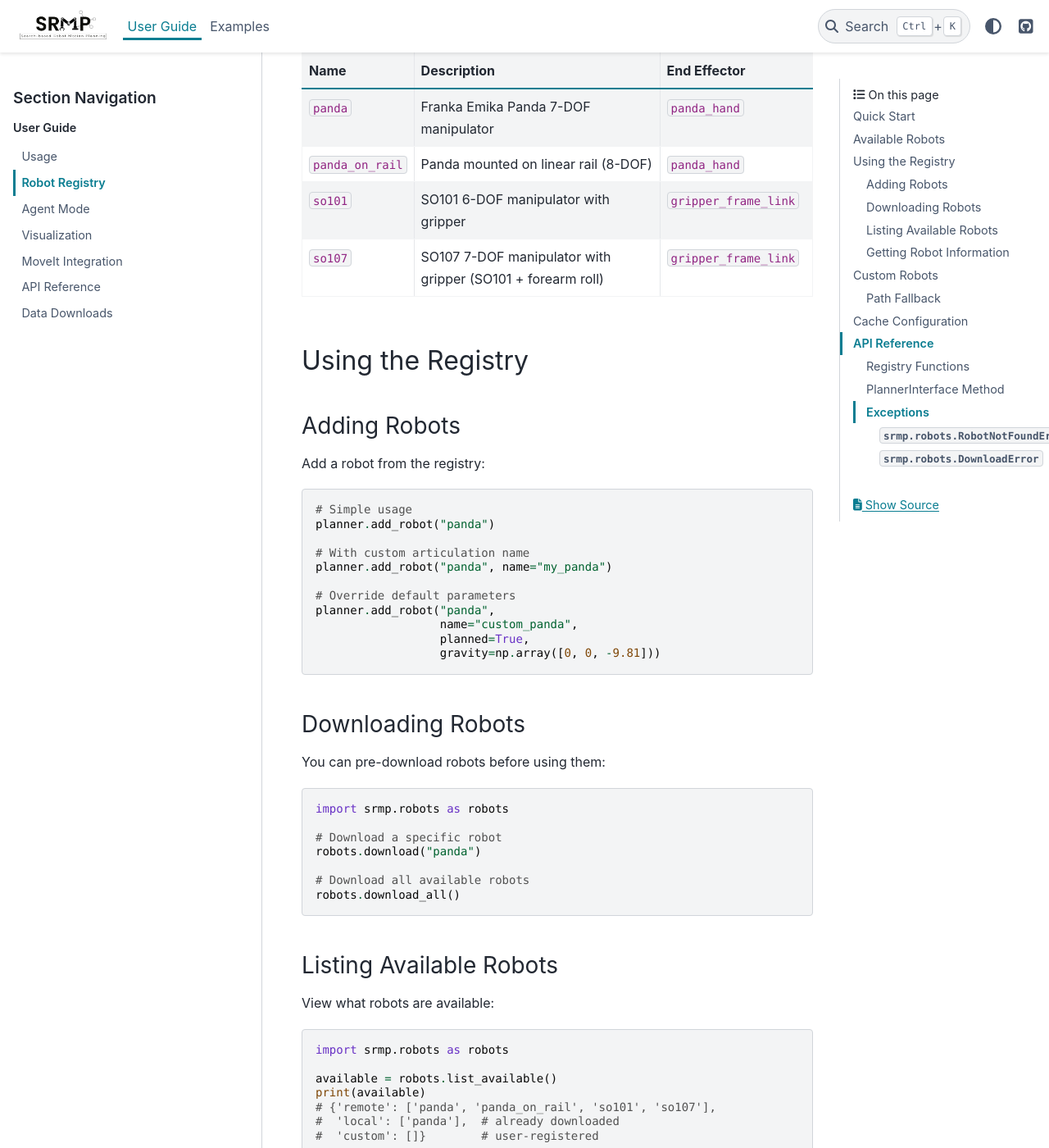
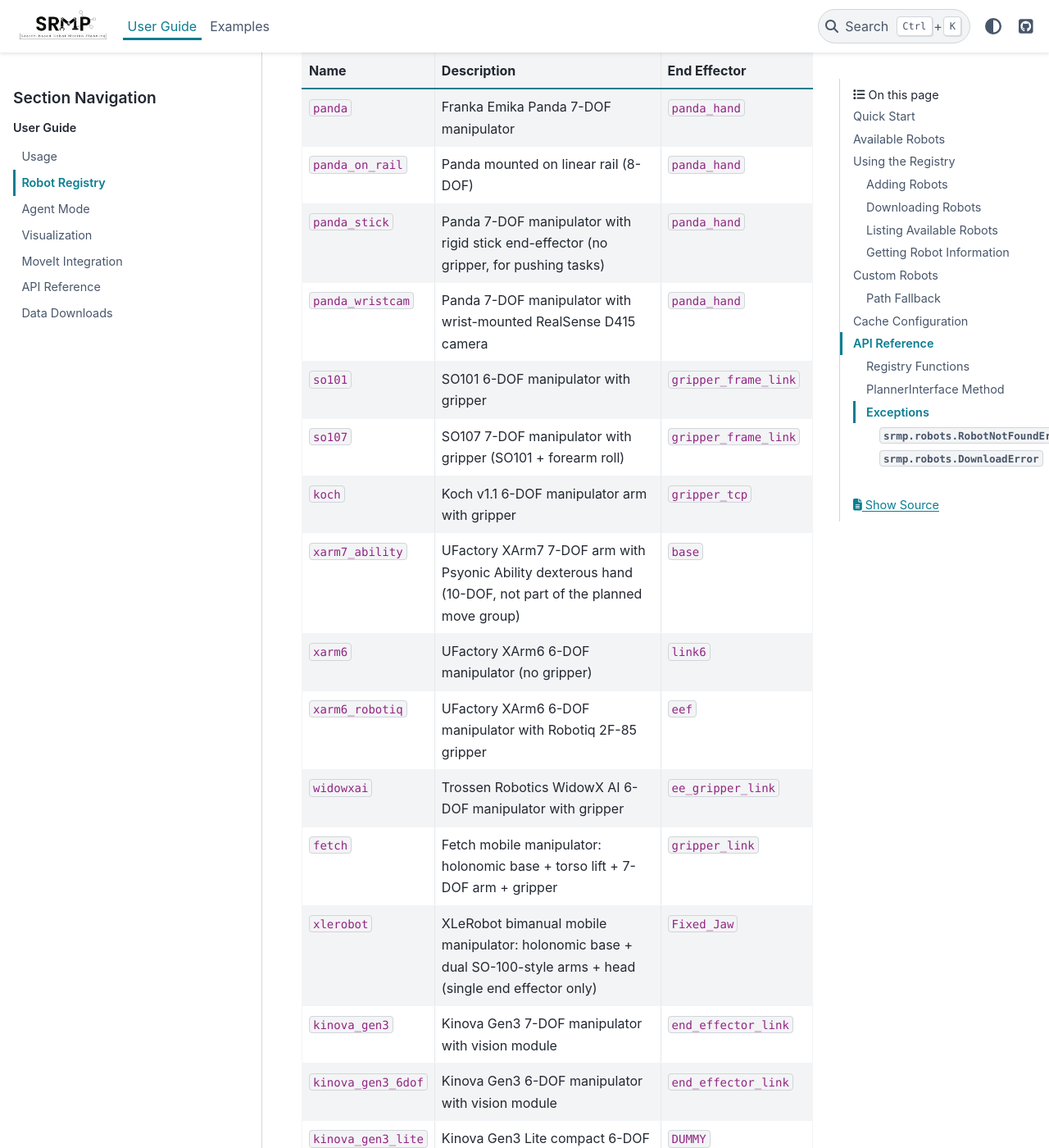
Before and after one commit to imishani/srmp-docs, a Sphinx documentation site: the page built from docs/source/user_guide/robot_registry.rst, in a window 1280 px wide and 1400 px high, scrolled down 691 px. Shown: the whole window at 82% size. Built offline with Sphinx 7.4.7 and the PyData theme 0.15.4, drawn with Linux system fonts in a browser that asks for light colours; some of the changed text lies outside the part shown.

Commit message:
more robots

```diff
--- a/docs/source/user_guide/robot_registry.rst
+++ b/docs/source/user_guide/robot_registry.rst
@@ -37,12 +37,48 @@
    * - ``panda_on_rail``
      - Panda mounted on linear rail (8-DOF)
      - ``panda_hand``
+   * - ``panda_stick``
+     - Panda 7-DOF manipulator with rigid stick end-effector (no gripper, for pushing tasks)
+     - ``panda_hand``
+   * - ``panda_wristcam``
+     - Panda 7-DOF manipulator with wrist-mounted RealSense D415 camera
+     - ``panda_hand``
    * - ``so101``
      - SO101 6-DOF manipulator with gripper
      - ``gripper_frame_link``
    * - ``so107``
      - SO107 7-DOF manipulator with gripper (SO101 + forearm roll)
      - ``gripper_frame_link``
+   * - ``koch``
+     - Koch v1.1 6-DOF manipulator arm with gripper
+     - ``gripper_tcp``
+   * - ``xarm7_ability``
+     - UFactory XArm7 7-DOF arm with Psyonic Ability dexterous hand (10-DOF, not part of the planned move group)
+     - ``base``
+   * - ``xarm6``
+     - UFactory XArm6 6-DOF manipulator (no gripper)
+     - ``link6``
+   * - ``xarm6_robotiq``
+     - UFactory XArm6 6-DOF manipulator with Robotiq 2F-85 gripper
+     - ``eef``
+   * - ``widowxai``
+     - Trossen Robotics WidowX AI 6-DOF manipulator with gripper
+     - ``ee_gripper_link``
+   * - ``fetch``
+     - Fetch mobile manipulator: holonomic base + torso lift + 7-DOF arm + gripper
+     - ``gripper_link``
+   * - ``xlerobot``
+     - XLeRobot bimanual mobile manipulator: holonomic base + dual SO-100-style arms + head (single end effector only)
+     - ``Fixed_Jaw``
+   * - ``kinova_gen3``
+     - Kinova Gen3 7-DOF manipulator with vision module
+     - ``end_effector_link``
+   * - ``kinova_gen3_6dof``
+     - Kinova Gen3 6-DOF manipulator with vision module
+     - ``end_effector_link``
+   * - ``kinova_gen3_lite``
+     - Kinova Gen3 Lite compact 6-DOF manipulator
+     - ``DUMMY``
 
 Using the Registry
 ------------------
@@ -92,7 +128,9 @@
 
    available = robots.list_available()
    print(available)
-   # {'remote': ['panda', 'panda_on_rail', 'so101', 'so107'],
+   # {'remote': ['panda', 'panda_on_rail', 'panda_stick', 'panda_wristcam', 'so101', 'so107',
+   #             'koch', 'xarm7_ability', 'xarm6', 'xarm6_robotiq', 'widowxai', 'fetch', 'xlerobot',
+   #             'kinova_gen3', 'kinova_gen3_6dof', 'kinova_gen3_lite'],
    #  'local': ['panda'],  # already downloaded
    #  'custom': []}        # user-registered
 
```
Also changed, not shown: docs/source/user_guide/data_downloads.rst (+12 -0 lines), docs/source/_static/robots/manifest.json, 13 other files.
